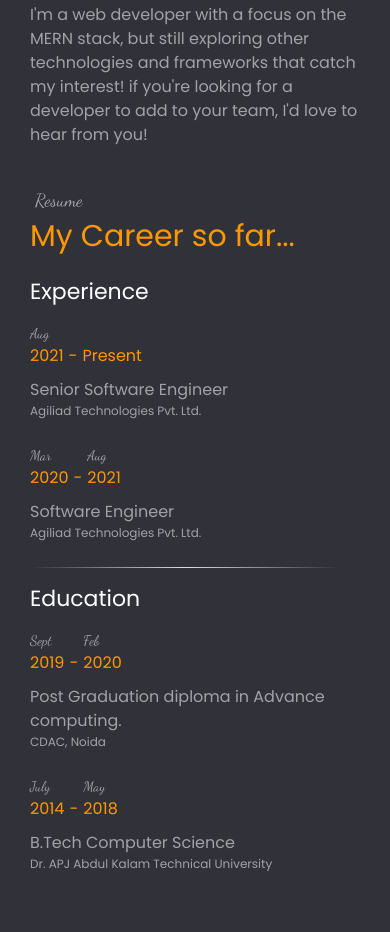
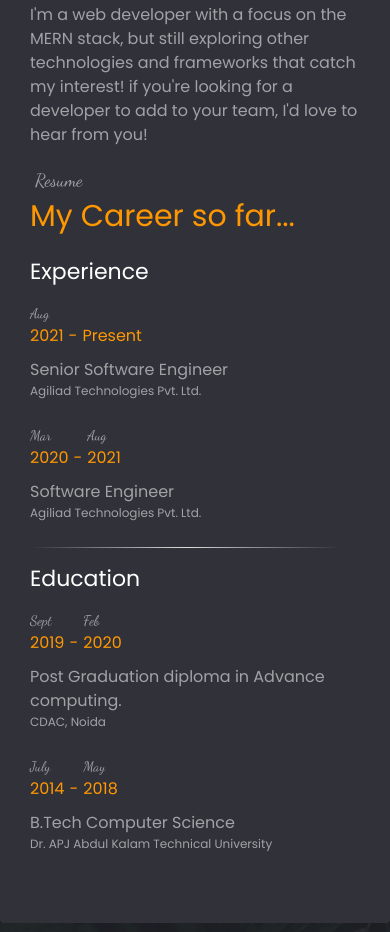
Before and after one commit to ankit49/ankitrajput.dev, a plain HTML site: page index.html in a window 390 px wide. Shown: the part 1065-1997 px from the top of the page. Drawn offline with nearby package versions, Linux system fonts and the light colour scheme.

Commit message:
fixed minor bug

```diff
--- a/scripts/main.js
+++ b/scripts/main.js
@@ -1,7 +1,7 @@
 function setHeights() {
   var heights = [];
   $(".carousel-item").each(function () {
-    heights.push($(this).height());
+    heights.push($(this).height() + 5);
   });
 
   $(".carousel-item").height(Math.max(...heights));
--- a/styles/general.css
+++ b/styles/general.css
@@ -677,10 +677,6 @@ a {
   -webkit-overflow-scrolling: touch;
 }
 
-.section {
-  margin-bottom: 40px;
-}
-
 .section .title-top {
   font-size: 18px;
   font-family: 'Dancing Script', cursive;
@@ -836,6 +832,10 @@ a {
   font-size: 18px;
 }
 
+.section .contact-info:last-child {
+  margin-bottom: 0;
+}
+
 form {
   padding-bottom: 20px;
 }
--- a/styles/media.css
+++ b/styles/media.css
@@ -77,8 +77,9 @@
       padding: 30px;
       height: auto;
     }
-    .card-right:last-child {
-      margin-bottom: 50px;
+
+    .section {
+      margin-bottom: 20px;
     }
 }
 
```
